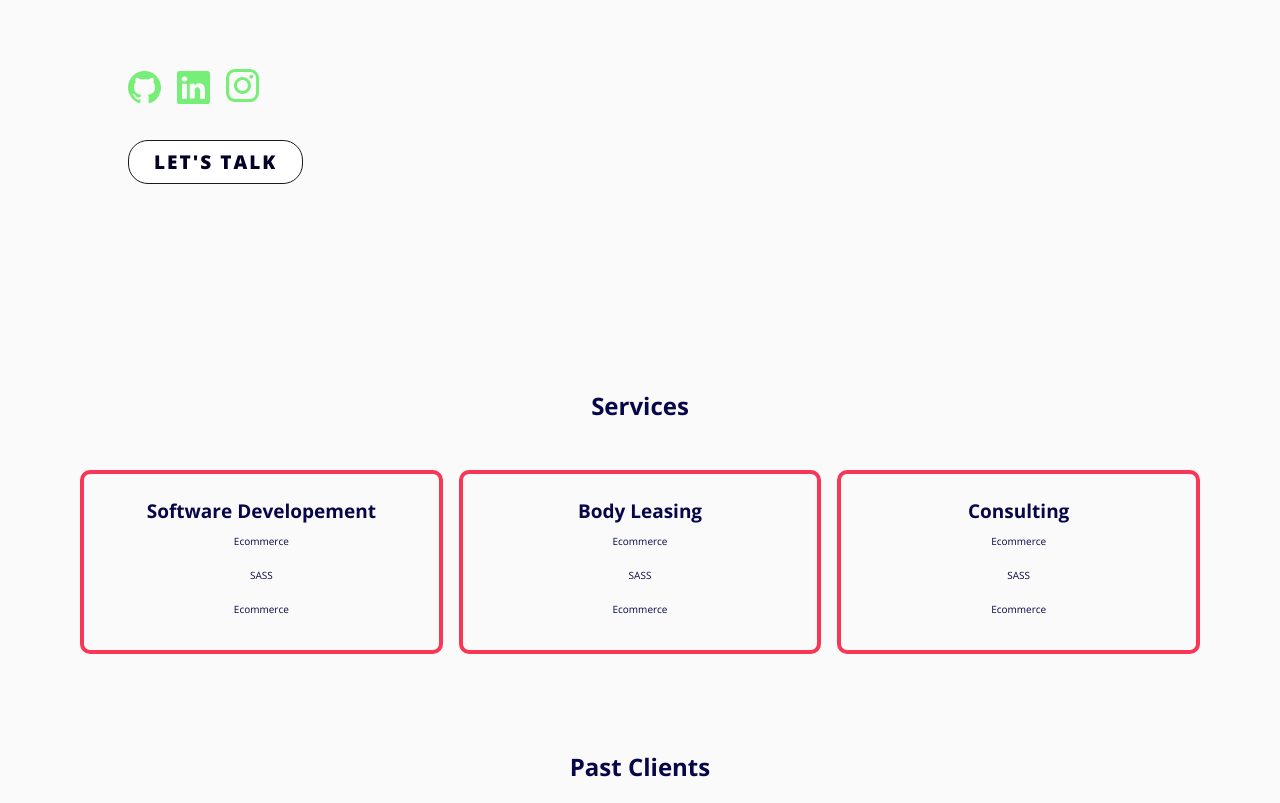
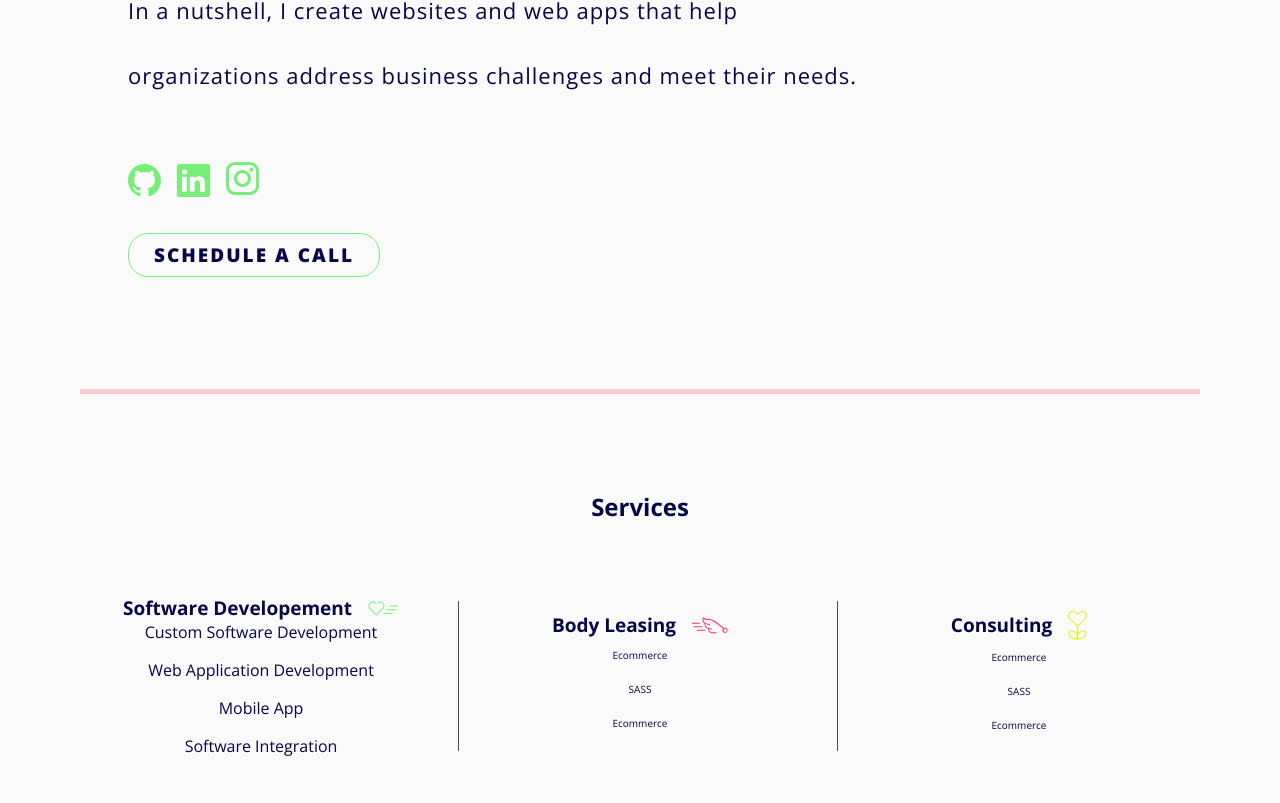
Before and after one commit to Yariandres/nuxt-personal-blog, a Nuxt app: page / in a window 1280 px wide. Shown: the part 417-1220 px from the top of the page. Built offline with nearby package versions, Linux system fonts and the light colour scheme; no server answers; a web font is replaced by a local one.

Commit message:
services sec

```diff
--- a/components/HomeHero.vue
+++ b/components/HomeHero.vue
@@ -16,10 +16,10 @@
   </div>
 <div class="text">
   <p>
-    <span class="green">Empowering</span>
+    <span class="green">Hi, I'm Yari!</span>
     <br>
-    <span>Your Business with - </span>
-    <span>Software Solutions</span>
+    <span class="text-normal">I'm a web developer with in-depth experience in UI/UX design. <br></span>
+    <span class="text-normal"> In a nutshell, I create websites and web apps that help <br> organizations address business challenges and meet their needs.</span>
   </p>
   <!-- <p>Empowering Your Business</p> -->
   <div class="icons">
@@ -31,7 +31,7 @@
     </a>
     <IconInstagram />
   </div>
-  <NuxtLink to="/contact" class="button">Let's talk</NuxtLink>
+  <NuxtLink to="/contact" class="button"></NuxtLink>
 </div>
 </template>
 
@@ -91,17 +91,21 @@ $lines: #757474;
   left: 10%;
   font-size: 48px;
   font-weight: 700;
+
   p {
-
-    line-height: 10rem;
     overflow: hidden;
-    width: 100%;
     @include animation('type .3s steps(60, end) 3.7s');
 
     .green {
       color: var(--text-color-active);
       font-size: 8.2rem;
     }
+  }
+
+  .text-normal {
+    font-size: 2.2rem;
+    font-weight: 400;
+    letter-spacing: 1px;
   }
 
   p:nth-child(2) {
@@ -112,9 +116,8 @@ $lines: #757474;
   .button {
     border:0;
     opacity:0;
-    background:var(--bg-light-primary);
-    color:var(--bg-dark-primary);
-    border:1px solid $bg;
+    color: inherit;
+    border:1px solid var(--text-color-active);
     letter-spacing:2px;
     padding:.8rem 2.5rem;
     font-size:1.9rem;
@@ -124,11 +127,22 @@ $lines: #757474;
     border-radius: 2rem;
     @include transition(color .5s, background-color .5s);
     @include animation('on .6s ease-in-out 4s forwards');
+    transition: border .5s ;
+
+    &:before {
+      content: "Schedule a call";
+    }
+
+    &:hover {
+      // background:var(--text-color-red-0);
+      border:1px solid var(--text-color-red-0);
+      color: var(--bg-light-primar);
+      transition: color .5s ;
 
 
-    &:hover {
-      background:var(--text-color-active);
-      border:1px solid $bg;
+      &:before {
+        content: "Let's gooooo!";
+      }
     }
 
     @media screen and (max-width: 768px) {
@@ -159,7 +173,6 @@ $lines: #757474;
     }
   }
 }
-
 
 .splash {
   height: 65rem;
--- a/components/ServicesSection.vue
+++ b/components/ServicesSection.vue
@@ -3,21 +3,52 @@
     <h2 :class="$style['section-title']">Services</h2>
     <LayoutFlexRow>
       <div :class="$style['card']">
-        <h3 :class="$style['card-title']">Software Developement</h3>
+        <div :class="$style['flex-row']">
+          <h3 :class="$style['card-title']">Software Developement</h3>
+          <svg width="31" height="15" viewBox="0 0 31 15" fill="none" xmlns="http://www.w3.org/2000/svg">
+            <path fill-rule="evenodd" clip-rule="evenodd"
+              d="M15.2551 1.75608C16.8832 3.397 16.91 6.06454 15.3608 7.79669L15.2006 7.96671L8.85321 14.3525C8.67939 14.5274 8.40858 14.5468 8.21325 14.4107L8.14388 14.3524L1.79977 7.96644C0.090024 6.24374 0.0622579 3.45185 1.74489 1.75603C3.42978 0.058395 6.20621 0.0863053 7.91789 1.81139C8.11239 2.00741 8.11115 2.32399 7.91513 2.51849C7.71911 2.71299 7.40253 2.71175 7.20803 2.51573C5.88434 1.18167 3.74519 1.16017 2.45471 2.46042C1.20831 3.71658 1.1838 5.77268 2.37232 7.11563L2.50937 7.26183L8.498 13.29L14.4911 7.2621C15.769 5.97377 15.8345 3.91647 14.6787 2.60328L14.5453 2.46051C13.2544 1.16015 11.1148 1.18166 9.79066 2.51577C9.59614 2.71177 9.27956 2.71297 9.08356 2.51844C8.88757 2.32392 8.88637 2.00734 9.0809 1.81134C10.7929 0.0863202 13.5697 0.0584118 15.2551 1.75608ZM24 12.0642L24.0899 12.0722C24.3231 12.1146 24.5 12.3187 24.5 12.5642C24.5 12.8403 24.2761 13.0642 24 13.0642H16L15.9101 13.0561C15.6769 13.0138 15.5 12.8096 15.5 12.5642C15.5 12.288 15.7239 12.0642 16 12.0642H24ZM28 8.29041L28.0899 8.29847C28.3231 8.3408 28.5 8.54495 28.5 8.79041C28.5 9.06655 28.2761 9.29041 28 9.29041H19L18.9101 9.28236C18.6769 9.24002 18.5 9.03587 18.5 8.79041C18.5 8.51427 18.7239 8.29041 19 8.29041H28ZM30 4.43088L30.0899 4.43893C30.3231 4.48127 30.5 4.68542 30.5 4.93088C30.5 5.20702 30.2761 5.43088 30 5.43088H22L21.9101 5.42282C21.6769 5.38049 21.5 5.17634 21.5 4.93088C21.5 4.65474 21.7239 4.43088 22 4.43088H30Z"
+              fill="var(--text-color-active)" />
+          </svg>
+        </div>
+        <p :class="$style['text-normal']">Custom Software Development</p>
+        <p :class="$style['text-normal']">Web Application Development</p>
+        <p :class="$style['text-normal']">Mobile App</p>
+        <p :class="$style['text-normal']">Software Integration</p>
+      </div>
+      <div :class="$style['divider']"/>
+      <div :class="$style['card']">
+        <div :class="$style['flex-row']">
+          <h3 :class="$style['card-title']">Body Leasing</h3>
+          <svg width="36" height="17" viewBox="0 0 36 17" fill="none" xmlns="http://www.w3.org/2000/svg">
+            <path
+              d="M33.2 10.7C32.8 10.7 32.5 10.8 32.1 10.9L23.1 4.1L22.9 4L22.5 3.8C22 3.5 21.5 3.3 21 3C19.8 2.5 18.7 2.1 17.6 1.9C17.2 1.8 16.9 1.8 16.5 1.8H15.9C13.9 1.8 13.1 1.5 11.6 0.500002C11.3 0.300002 11 0.400002 10.9 0.700002C10.9 0.800002 10.8 1 10.7 1.3C10.5 2.3 10.5 3.4 10.8 4.4C11.1 5.3 11.7 6.1 12.5 6.6V6.7C12.4 7.6 12.5 8.5 13 9.5C13.6 10.5 14.5 11.3 16 11.8C16 12.4 16.2 13.1 16.6 13.9C17.5 15.3 19.1 16.2 21.6 16.2H24.2H24.3C24.5 16.2 24.7 16 24.7 15.7C24.7 15.4 24.5 15.2 24.2 15.2H21.6H21.3C19.3 15.1 18.1 14.5 17.4 13.4C17.1 13 17 12.5 16.9 12.1C17.7 12.3 18.6 12.4 19.6 12.4C19.9 12.4 20.1 12.2 20.1 11.9C20.1 11.6 19.9 11.4 19.6 11.4C16.4 11.3 14.6 10.4 13.8 9C13.5 8.4 13.3 7.7 13.4 7.1C14.5 7.6 16 7.9 17.9 8C18.2 8 18.4 7.8 18.4 7.5C18.4 7.2 18.2 7 17.9 7C14.2 6.9 12.3 5.7 11.7 4C11.5 3.3 11.5 2.6 11.6 1.9V1.8L11.7 1.9C13.2 2.7 14.2 2.9 16.5 2.9C16.8 2.9 17.1 2.9 17.4 3C18.4 3.1 19.4 3.5 20.5 4C21 4.2 21.5 4.5 21.9 4.7L22.2 4.9L22.4 5L31.1 11.6C30.7 12.1 30.4 12.7 30.4 13.3C30.4 14.7 31.6 15.9 33 15.9C34.4 15.9 35.6 14.7 35.6 13.3C35.8 11.9 34.6 10.7 33.2 10.7ZM33.2 14.9C32.3 14.9 31.6 14.2 31.6 13.3C31.6 12.4 32.3 11.7 33.2 11.7C34.1 11.7 34.8 12.4 34.8 13.3C34.8 14.2 34.1 14.9 33.2 14.9Z"
+              fill="var(--text-color-red-0)" />
+            <path
+              d="M10.1 10.3C10.3 10.3 10.5 10.1 10.5 9.8C10.5 9.5 10.3 9.3 10 9.3H2.20001H2.10001C1.90001 9.3 1.70001 9.5 1.70001 9.8C1.70001 10.1 1.90001 10.3 2.20001 10.3H10.1Z"
+              fill="var(--text-color-red-0)" />
+            <path
+              d="M7.9 6.7C8.1 6.7 8.3 6.5 8.3 6.2C8.3 5.9 8.1 5.7 7.8 5.7H0H-0.1C-0.3 5.7 -0.5 5.9 -0.5 6.2C-0.5 6.5 -0.3 6.7 0 6.7H7.9Z"
+              fill="var(--text-color-red-0)" />
+            <path
+              d="M13 12.8H5.20001H5.10001C4.90001 12.8 4.70001 13 4.70001 13.3C4.70001 13.6 4.90001 13.8 5.20001 13.8H13H13.1C13.3 13.8 13.5 13.6 13.5 13.3C13.5 13 13.3 12.8 13 12.8Z"
+              fill="var(--text-color-red-0)" />
+          </svg>
+        </div>
         <p>Ecommerce</p>
         <p>SASS</p>
         <p>Ecommerce</p>
       </div>
-
+      <div :class="$style['divider']"/>
       <div :class="$style['card']">
-        <h3 :class="$style['card-title']">Body Leasing</h3>
-        <p>Ecommerce</p>
-        <p>SASS</p>
-        <p>Ecommerce</p>
-      </div>
-
-      <div :class="$style['card']">
-        <h3 :class="$style['card-title']">Consulting</h3>
+        <div :class="$style['flex-row']">
+          <h3 :class="$style['card-title']">Consulting</h3>
+          <svg width="19" height="29" viewBox="0 0 19 29" fill="none" xmlns="http://www.w3.org/2000/svg">
+            <path
+              d="M18.2 19.8L17.9 19.7C15.3 19.1 12.6 19.8 10.7 21.4C10.4 21.6 10.2 21.9 10 22.1V15.4L17.5 8C18.5 7.2 19 6 19 4.7C19 3.4 18.5 2.2 17.6 1.3C16.7 0.5 15.5 0 14.2 0C12.9 0 11.7 0.5 10.7 1.4L9.5 2.6L8.3 1.4C7.4 0.5 6.1 0 4.8 0C3.5 0 2.3 0.5 1.4 1.4C0.5 2.3 0 3.5 0 4.7C0 6 0.5 7.2 1.5 8.1L9 15.5V22.2C8.8 21.9 8.5 21.7 8.3 21.5C6.4 19.8 3.7 19.2 1.1 19.8L0.8 19.9L0.7 20.2C-1.78814e-07 22.5 0.8 25 2.7 26.7C4.1 28 6 28.6 8 28.6C8.3 28.6 8.7 28.6 9 28.5V29H10V28.4C10.3 28.4 10.7 28.5 11 28.5C13 28.5 14.9 27.8 16.3 26.6C18.2 24.9 19 22.4 18.3 20.1L18.2 19.8ZM2.2 7.4C1.4 6.7 1 5.7 1 4.7C1 3.7 1.4 2.8 2.1 2.1C2.8 1.4 3.8 1 4.8 1C5.9 1 6.8 1.4 7.6 2.1L9.5 4L11.4 2.2C12.1 1.4 13.1 1 14.2 1C15.2 1 16.2 1.4 16.9 2.1C17.6 2.8 18 3.7 18 4.7C18 5.7 17.6 6.7 16.8 7.4L10 14.1V14H9V14.1L2.2 7.4ZM3.4 25.8C1.9 24.4 1.2 22.5 1.6 20.6C3.8 20.2 6 20.8 7.6 22.2C8.2 22.7 8.6 23.3 8.9 24C8.5 25.1 8.3 26.3 8.6 27.5C6.7 27.6 4.8 27 3.4 25.8ZM15.6 25.8C14.2 27 12.3 27.6 10.3 27.5C10.5 26.3 10.4 25.1 10 24C10.3 23.4 10.8 22.8 11.3 22.2C12.9 20.8 15.1 20.2 17.3 20.6C17.8 22.5 17.1 24.4 15.6 25.8Z"
+              fill="var(--text-color-yellow-0)" />
+          </svg>
+        </div>
         <p>Ecommerce</p>
         <p>SASS</p>
         <p>Ecommerce</p>
@@ -54,12 +85,21 @@
   align-items: center;
   padding-block: 2.4rem;
   padding-inline: 2.6rem;
-  border: 4px solid var(--text-color-red-0);
   border-radius: 1rem;
+
+  &:hover {
+    transition: all 200ms;
+  }
 
   // not last child
   &:not(:last-child) {
     margin-inline-end: 1.6rem;
+  }
+
+  .flex-row {
+    display: flex;
+    align-items: center;
+    gap: 1.6rem;
   }
 
   .card-title {
@@ -69,7 +109,21 @@
     margin: 0;
     padding: 0;
   }
+
+  .text-normal {
+    font-size: 1.6rem;
+    font-weight: 400;
+    margin: 0;
+    padding: 0;
+    // not last child
+    &:not(:last-child) {
+      margin-block-end: 1.6rem;
+    }
+  }
 }
-
-
+.divider {
+    height: 15rem;
+    width: 1px;
+    background-color: var(--border-color-light);
+  }
 </style>
--- a/pages/index.vue
+++ b/pages/index.vue
@@ -1,8 +1,11 @@
 <template>
   <HomeHero />
   <div :class="$style['base-container']">
+    <div :class="$style['divider']"/>
     <ServicesSection />
+    <div :class="$style['divider']"/>
     <ClientsSection />
+    <div :class="$style['divider']"/>
     <div :class="$style['news-posts-section']">
       <h2 :class="$style['section-title']">News and Posts </h2>
       <LayoutRow>
@@ -87,4 +90,10 @@ const { data: categories } = await useWordpressApi().getCategories<CategoryType[
 .dark, .aside {
   border: 4px solid var(--text-color-light);
 }
+
+.divider {
+  height: 5px;
+  background-color: var(--text-color-red-1);
+  margin-block: 4.8rem;
+}
 </style>
--- a/styles/variables.scss
+++ b/styles/variables.scss
@@ -6,6 +6,7 @@
 
   /* RED */
   --text-color-red-0: rgb(248, 55, 87);
+  --text-color-red-1: rgba(248, 55, 87, 0.244);
 
   /* Yellow */
   --text-color-yellow-0: rgb(223, 241, 27);
```
